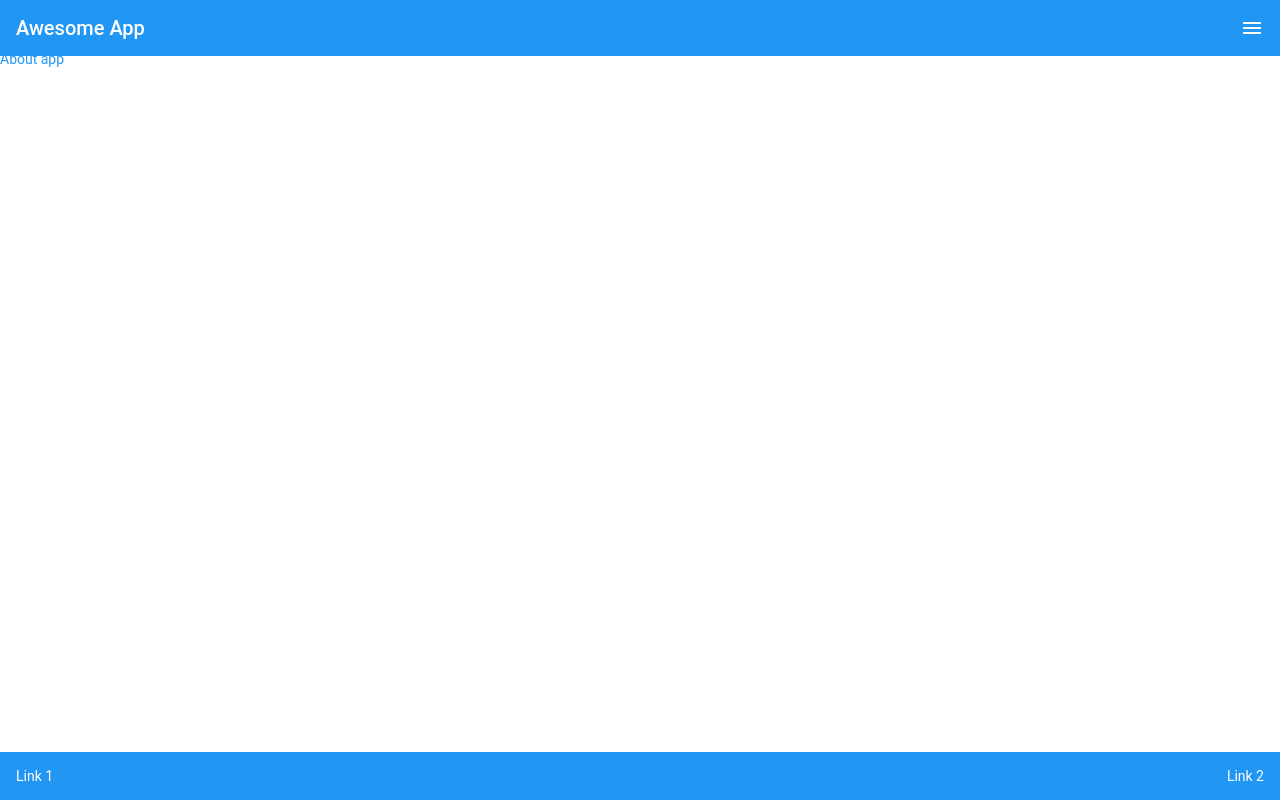
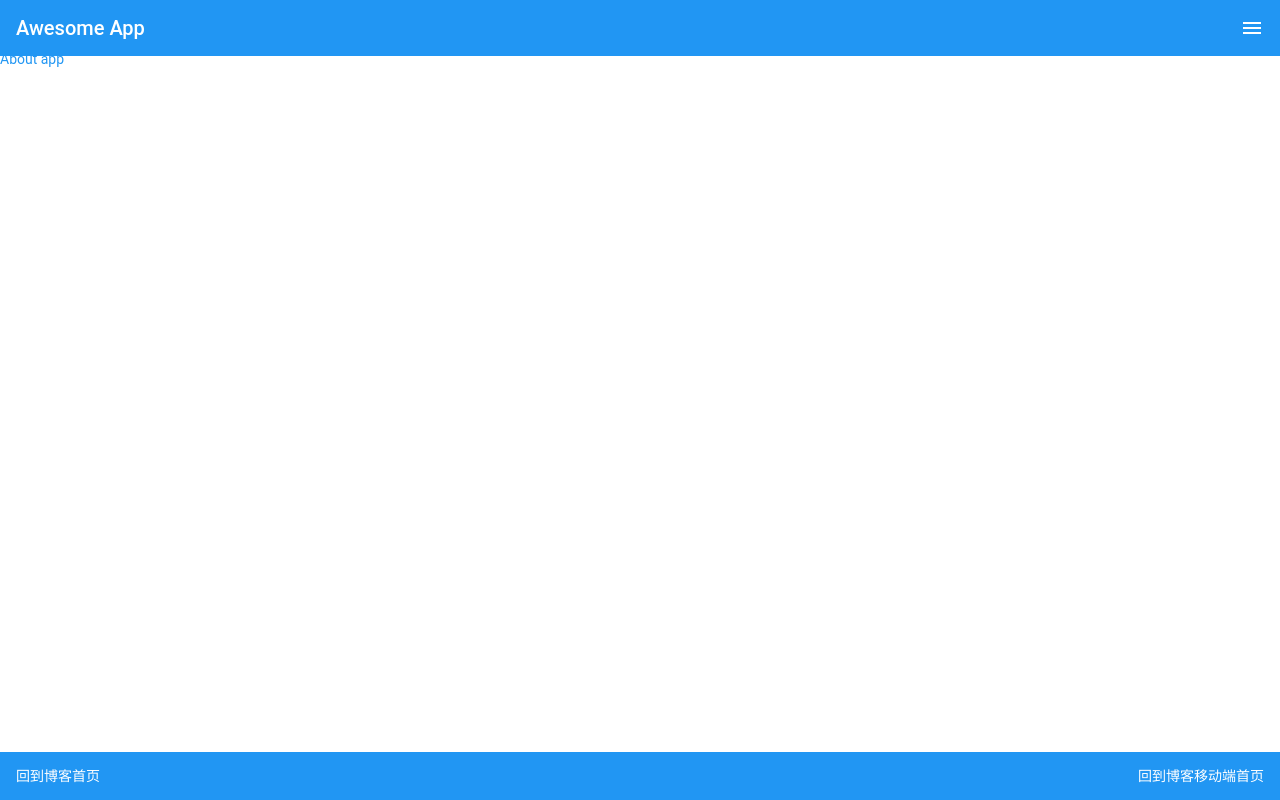
Before and after one commit to GENERALTUNE/GENERALTUNE.github.io, a website: page mobile/html/framework7demo.html in a window 1280 px wide. Drawn offline with Linux system fonts and the light colour scheme.

Commit message:
提交代码

```diff
--- a/mobile/html/framework7demo.html
+++ b/mobile/html/framework7demo.html
@@ -60,8 +60,8 @@
         <div class="toolbar">
           <div class="toolbar-inner">
             <!-- Toolbar links -->
-            <a href="#" class="link">Link 1</a>
-            <a href="#" class="link">Link 2</a>
+            <a href="/" class="link">回到博客首页</a>
+            <a href="/mobile/index.html" class="link">回到博客移动端首页</a>
           </div>
         </div>
       </div>
```
